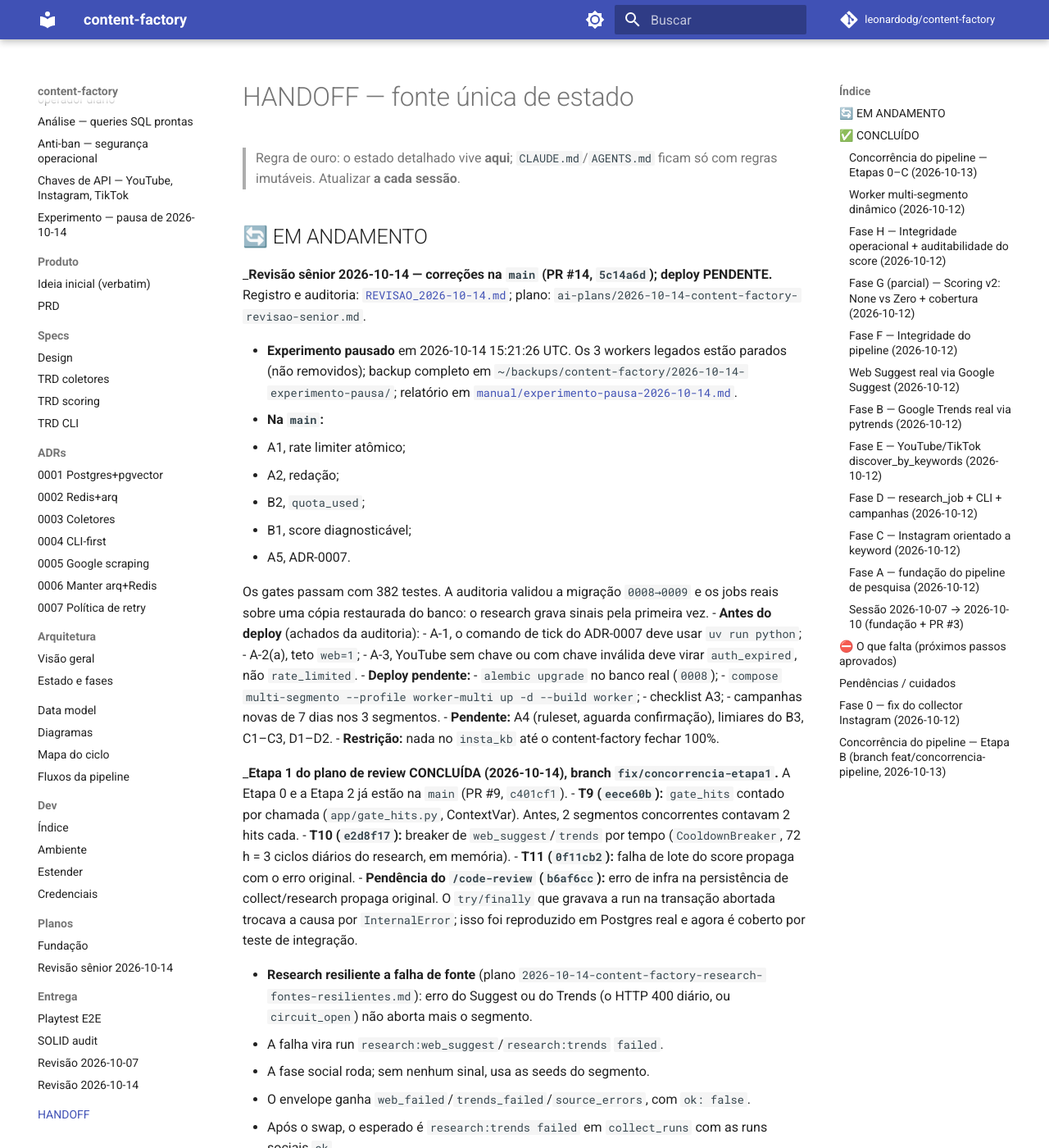
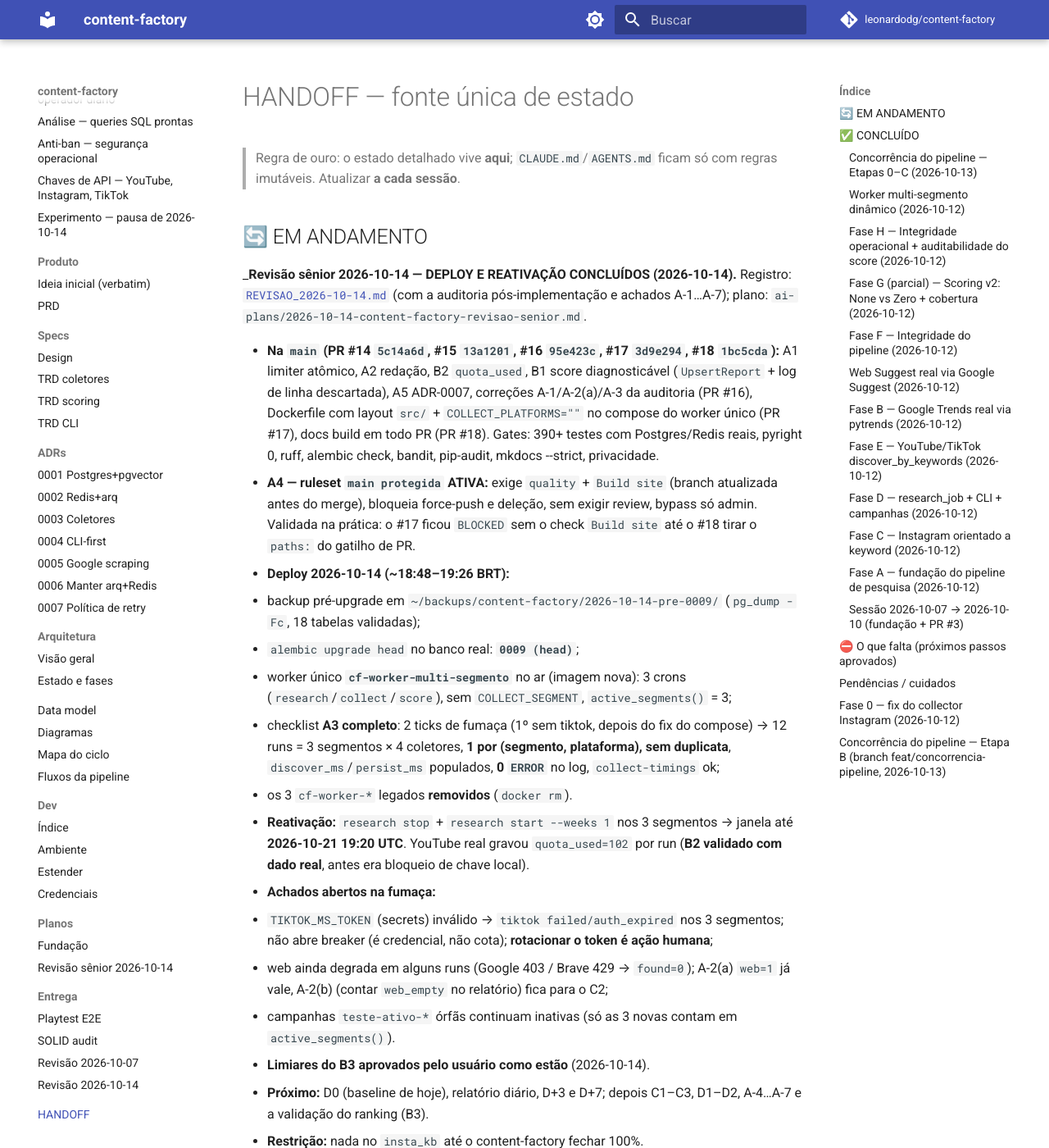
Before and after one commit to leonardodg/content-factory, an MkDocs documentation site: the page built from docs/HANDOFF.md, in a window 1280 px wide and 1400 px high. Shown: the whole window at 82% size. Built offline with MkDocs 1.6.1 and Material for MkDocs 9.7.7, drawn with Linux system fonts in a browser that asks for light colours; comment, search, counter and statistics services are not loaded; some of the changed text lies outside the part shown.

Commit message:
docs: estado final — deploy, A3 completo e reativação (2026-10-14)

```diff
--- a/docs/HANDOFF.md
+++ b/docs/HANDOFF.md
@@ -5,36 +5,52 @@
 
 ## 🔄 EM ANDAMENTO
 
-_**Revisão sênior 2026-10-14 — correções na `main` (PR #14, `5c14a6d`); deploy PENDENTE.**
-Registro e auditoria: [`REVISAO_2026-10-14.md`](REVISAO_2026-10-14.md); plano:
+_**Revisão sênior 2026-10-14 — DEPLOY E REATIVAÇÃO CONCLUÍDOS (2026-10-14).**
+Registro: [`REVISAO_2026-10-14.md`](REVISAO_2026-10-14.md) (com a auditoria
+pós-implementação e achados A-1…A-7); plano:
 `ai-plans/2026-10-14-content-factory-revisao-senior.md`.
 
-- **Experimento pausado** em 2026-10-14 15:21:26 UTC. Os 3 workers legados
-  estão parados (não removidos); backup completo em
-  `~/backups/content-factory/2026-10-14-experimento-pausa/`; relatório em
-  [`manual/experimento-pausa-2026-10-14.md`](manual/experimento-pausa-2026-10-14.md).
-- **Na `main`:**
-  - A1, rate limiter atômico;
-  - A2, redação;
-  - B2, `quota_used`;
-  - B1, score diagnosticável;
-  - A5, ADR-0007.
-
-  Os gates passam com 382 testes. A auditoria validou a migração
-  `0008→0009` e os jobs reais sobre uma cópia restaurada do banco: o
-  research grava sinais pela primeira vez.
-- **Antes do deploy** (achados da auditoria):
-  - A-1, o comando de tick do ADR-0007 deve usar `uv run python`;
-  - A-2(a), teto `web=1`;
-  - A-3, YouTube sem chave ou com chave inválida deve virar
-    `auth_expired`, não `rate_limited`.
-- **Deploy pendente:**
-  - `alembic upgrade` no banco real (`0008`);
-  - `compose multi-segmento --profile worker-multi up -d --build worker`;
-  - checklist A3;
-  - campanhas novas de 7 dias nos 3 segmentos.
-- **Pendente:** A4 (ruleset, aguarda confirmação), limiares do B3,
-  C1–C3, D1–D2.
+- **Na `main` (PR #14 `5c14a6d`, #15 `13a1201`, #16 `95e423c`,
+  #17 `3d9e294`, #18 `1bc5cda`):** A1 limiter atômico, A2 redação,
+  B2 `quota_used`, B1 score diagnosticável (`UpsertReport` + log de linha
+  descartada), A5 ADR-0007, correções A-1/A-2(a)/A-3 da auditoria (PR #16),
+  Dockerfile com layout `src/` + `COLLECT_PLATFORMS=""` no compose do
+  worker único (PR #17), docs build em todo PR (PR #18). Gates: 390+
+  testes com Postgres/Redis reais, pyright 0, ruff, alembic check, bandit,
+  pip-audit, mkdocs --strict, privacidade.
+- **A4 — ruleset `main protegida` ATIVA:** exige `quality` + `Build site`
+  (branch atualizada antes do merge), bloqueia force-push e deleção, sem
+  exigir review, bypass só admin. Validada na prática: o #17 ficou
+  `BLOCKED` sem o check `Build site` até o #18 tirar o `paths:` do
+  gatilho de PR.
+- **Deploy 2026-10-14 (~18:48–19:26 BRT):**
+  - backup pré-upgrade em `~/backups/content-factory/2026-10-14-pre-0009/`
+    (`pg_dump -Fc`, 18 tabelas validadas);
+  - `alembic upgrade head` no banco real: **`0009 (head)`**;
+  - worker único **`cf-worker-multi-segmento`** no ar (imagem nova):
+    3 crons (`research`/`collect`/`score`), sem `COLLECT_SEGMENT`,
+    `active_segments()` = 3;
+  - checklist **A3 completo**: 2 ticks de fumaça (1º sem tiktok, depois do
+    fix do compose) → 12 runs = 3 segmentos × 4 coletores, **1 por
+    (segmento, plataforma), sem duplicata**, `discover_ms`/`persist_ms`
+    populados, **0 `ERROR`** no log, `collect-timings` ok;
+  - os 3 `cf-worker-*` legados **removidos** (`docker rm`).
+- **Reativação:** `research stop` + `research start --weeks 1` nos 3
+  segmentos → janela até **2026-10-21 19:20 UTC**. YouTube real gravou
+  `quota_used=102` por run (**B2 validado com dado real**, antes era
+  bloqueio de chave local).
+- **Achados abertos na fumaça:**
+  - `TIKTOK_MS_TOKEN` (secrets) inválido → `tiktok failed/auth_expired`
+    nos 3 segmentos; não abre breaker (é credencial, não cota);
+    **rotacionar o token é ação humana**;
+  - web ainda degrada em alguns runs (Google 403 / Brave 429 → `found=0`);
+    A-2(a) `web=1` já vale, A-2(b) (contar `web_empty` no relatório)
+    fica para o C2;
+  - campanhas `teste-ativo-*` órfãs continuam inativas (só as 3 novas
+    contam em `active_segments()`).
+- **Limiares do B3 aprovados pelo usuário como estão** (2026-10-14).
+- **Próximo:** D0 (baseline de hoje), relatório diário, D+3 e D+7;
+  depois C1–C3, D1–D2, A-4…A-7 e a validação do ranking (B3).
 - **Restrição:** nada no `insta_kb` até o content-factory fechar 100%.
 
 _**Etapa 1 do plano de review CONCLUÍDA (2026-10-14), branch
@@ -124,13 +140,14 @@ horário de cron perdido. `cf-python` (CLI, `restart=no`) ficou parado:
 segmentos com Google Trends HTTP 400 (`UpstreamChanged`) — pendência
 conhecida da Fase H._
 
-_Experimento de 7 dias em curso (até **2026-10-19**): 3 containers na imagem
-pré-concorrência — não fazer `--build`/restart neles; a troca 3 workers → 1
-worker único (`docker-compose.multi-segmento.yml`, já na main) SÓ após o
-dia 19, com dados exportados antes. Depois do swap: sessão de design da
-Fase I (contrato `insta_kb`) — ver roadmap, ainda não iniciada. Validação
-empírica do ranking (ferramenta `cf score-sample` entregue; o veredito
-sobre os pesos é humano, com dados reais)._
+_Experimento de 7 dias — **SUPERADO (2026-10-14)**: a troca 3 workers → 1
+worker único foi aplicada antes do dia 19 (deploy da revisão sênior, ver o
+bloco de abertura desta seção); os 3 containers legados já foram removidos
+(`docker rm`) e a nova janela de 7 dias do research vai até **2026-10-21**.
+Depois da janela: sessão de design da Fase I (contrato `insta_kb`) — ver
+roadmap, ainda não iniciada. Validação empírica do ranking (ferramenta
+`cf score-sample` entregue; o veredito sobre os pesos é humano, com dados
+reais)._
 
 _Worker multi-segmento mergeado (`a4faf04`) e revisado (2026-10-13): teste
 real contra o Postgres/Redis do experimento achou 2 bugs de isolamento por
@@ -141,16 +158,7 @@ por simetria), 3 testes novos, 233 passed + 9 gates verdes. Também achado e
 limpo: 9 campanhas `teste-ativo-*` órfãs (testes de aceitação antigos nunca
 parados) estavam ativas na base real — `cf research stop` rodado em todas,
 só `velas-artesanais`/`sabonetes-artesanais`/`resina-artesanal` seguem
-ativas. **Verificação empírica 2026-10-13 (corrige premissa do review externo):** os 3 containers rodam imagens criadas em `2026-10-12 23:26`, **anteriores** aos commits multi-segmento (`c9f1e41`+, `2026-10-13 00:01`). Dentro do container, `active_segments` tem **0 ocorrências** em `/app/content_factory/infra/queue/worker.py`, que ainda lê `os.getenv("COLLECT_SEGMENT")`; o md5 diverge do arquivo no repo. Conclusão: **não há coleta duplicada hoje**. O risco é latente — qualquer `docker compose up --build` ou restart com a `main` atual passa a triplicar. P0 rebaixado de "incidente em andamento" para "trava antes do próximo rebuild". **Data de corte: 2026-10-19** (fim do experimento de 7 dias) — código, testes e compose novo ficam prontos durante a semana; a troca 3 workers → 1 worker multi-segmento só é aplicada depois do dia 19. **Risco ainda não resolvido** (não é bug de código, é operacional):
-os 3 containers do experimento (`docker-compose.experimento-7dias.yml`)
-continuam na imagem PRÉ-merge (ainda lê `COLLECT_SEGMENT`) — não fazer
-`--build`/restart neles sem já ter trocado pelo worker único, senão cada um
-passa a processar TODOS os segmentos ativos sem lock compartilhado entre si
-(Redis separado por container) e tripli­ca o trabalho. Próximo passo sugerido
-depois do swap de compose: sessão de design da Fase I (contrato `insta_kb`)
-— ver roadmap, ainda não iniciada. Validação empírica do ranking (ferramenta
-`cf score-sample` entregue; o veredito sobre os pesos é humano, com dados
-reais).
+ativas. **Verificação empírica 2026-10-13 (corrige premissa do review externo):** os 3 containers rodam imagens criadas em `2026-10-12 23:26`, **anteriores** aos commits multi-segmento (`c9f1e41`+, `2026-10-13 00:01`). Dentro do container, `active_segments` tem **0 ocorrências** em `/app/content_factory/infra/queue/worker.py`, que ainda lê `os.getenv("COLLECT_SEGMENT")`; o md5 diverge do arquivo no repo. Conclusão: **não há coleta duplicada hoje**. O risco é latente — qualquer `docker compose up --build` ou restart com a `main` atual passa a triplicar. P0 rebaixado de "incidente em andamento" para "trava antes do próximo rebuild". **Data de corte: 2026-10-19** (fim do experimento de 7 dias) — código, testes e compose novo ficam prontos durante a semana; a troca 3 workers → 1 worker multi-segmento só é aplicada depois do dia 19. ~~**Risco ainda não resolvido**~~ — **RESOLVIDO (2026-10-14)**: a troca foi aplicada, os 3 containers do experimento (`docker-compose.experimento-7dias.yml`) foram removidos e só o worker único (`cf-worker-multi-segmento`) está no ar.
 
 ## ✅ CONCLUÍDO
 
@@ -524,17 +532,22 @@ guard-rail, tabela e orquestrador; Fases B–E pendem de decisão do usuário.
    `skipped`, collector Instagram). **Pendências do usuário**:
    (a) submeter **App Review do Meta** (*Instagram Public Content Access*,
    gate #10 — até lá o fallback own-media cobre a coleta; ver
-   `docs/PLANO_TESTE_E2E.md` §Bug 4); (b) `TIKTOK_MS_TOKEN` vazio (por design)
+   `docs/PLANO_TESTE_E2E.md` §Bug 4); (b) ~~`TIKTOK_MS_TOKEN` vazio~~ —
+   o token está nos secrets mas está **inválido/expirado** (fumaça
+   2026-10-14: `tiktok failed/auth_expired` nos 3 segmentos) —
+   **rotacionar (ação humana)**
 3. Fase de IA (replication/production + renormalização de pesos) e spec de
    segurança TOCTOU — próximos planos, não desta entrega
-4. **Worker multi-segmento — pós-experimento de 7 dias** (branch
-   `feat/worker-multi-segmento` já entrega o código; falta a operação):
-   (a) trocar `.devcontainer/docker-compose.experimento-7dias.yml` (3
-   workers, 3 índices Redis) por 1 único `worker` (profile `worker`
-   existente) — a env `COLLECT_SEGMENT` já é inerte e sai junto;
-   (b) teste de aceitação: `cf segment load` + `cf research start
-   --weeks 1` pra um 4º segmento SEM reiniciar container e confirmar no
-   próximo tick de `collect_job`/`score_job`/`research_job`
+4. ~~Worker multi-segmento — troca 3→1~~ **FEITO (2026-10-14)**: worker
+   único no ar (A3 completo), legados removidos. Resta o teste de
+   aceitação: `cf segment load` + `cf research start --weeks 1` pra um 4º
+   segmento SEM reiniciar container e confirmar no próximo tick de
+   `collect_job`/`score_job`/`research_job`
+5. **Backlog pós-reativação (2026-10-14):** ciclo D em curso (D0 hoje,
+   D+3, D+7 com relatórios manuais); depois C1–C3 (relatório diário
+   automatizado, coleta só de insights), D1–D2 (alertas/limiares
+   operacionais), B3 (validação do ranking com `cf score-sample`), A-2(b)
+   (`web_empty` no relatório), A-4…A-7 (backlog da auditoria da REVISÃO)
 
 ## Pendências / cuidados
 
--- a/docs/ai-plans/2026-10-14-content-factory-revisao-senior.md
+++ b/docs/ai-plans/2026-10-14-content-factory-revisao-senior.md
@@ -287,25 +287,36 @@ esperar 19/10, salvar tudo, corrigir e reativar os 3 segmentos já no worker
 1. ✅ **Pausa:** 3 workers legados parados às 15:21:26 UTC e backup
    completo. Detalhes em
    [`manual/experimento-pausa-2026-10-14.md`](../manual/experimento-pausa-2026-10-14.md).
-2. **Correções desta rodada**, em ordem, com TDD e 1 commit por task:
-   A1 (rate limiter atômico) → A2 (redação) → B2 (`quota_used`) → B1
-   (score diagnosticável) → A5 (ADR-0007).
-   - A4 (ruleset) depende da confirmação do usuário.
+2. ✅ **Correções desta rodada** (PR #14, `5c14a6d`), em ordem, com TDD e
+   1 commit por task: A1 (rate limiter atômico) → A2 (redação) → B2
+   (`quota_used`) → B1 (score diagnosticável) → A5 (ADR-0007).
+   - ✅ A4 (ruleset): criada e ativa — `main protegida` id 25095494,
+     exige `quality` + `Build site`, bypass só admin.
+   - ✅ Achados da auditoria pós-implementação A-1, A-2(a), A-3
+     (PR #16, `95e423c`); A-2(b) e A-4…A-7 ficam para depois da
+     reativação.
    - C/D ficam para depois da reativação.
-3. **Deploy (A3, adiantado para hoje):**
-   - merge na `main` com CI verde;
-   - `alembic upgrade head` no banco real (está em `0008`, a `main` pede
-     `0009`), com backup antes, que já foi feito;
-   - build da imagem e `docker compose … multi-segmento … --profile
-     worker-multi up -d worker`;
-   - verificações do checklist A3: sem `COLLECT_SEGMENT`, 3 crons,
-     `active_segments()` = 3.
-4. **Reativação:**
-   - `cf research stop` + `cf research start --weeks 1` nos 3 segmentos,
-     para a janela nova começar no deploy;
-   - disparar 1 `collect_job` manual de fumaça (fora do cron) e conferir 1
-     run por (segmento, plataforma), sem duplicata e com `discover_ms`
-     populado.
+   - ✅ Limiares do B3: **aprovados pelo usuário como estão** (2026-10-14).
+3. ✅ **Deploy (A3, adiantado para hoje):**
+   - ✅ merge na `main` com CI verde (PRs #14, #15, #16, #17, #18);
+   - ✅ `alembic upgrade head` no banco real (`0008` → **`0009`**), com
+     backup antes em `~/backups/content-factory/2026-10-14-pre-0009/`;
+   - ✅ build da imagem + worker único `cf-worker-multi-segmento` no ar
+     (2 correções de build descobertas na fumaça: Dockerfile com layout
+     `src/` (PR #17) e `COLLECT_PLATFORMS=""` no compose para o tiktok do
+     segmento ser coletado (PR #17));
+   - ✅ checklist A3 completo: sem `COLLECT_SEGMENT`, 3 crons,
+     `active_segments()` = 3, 0 `ERROR` no log, `collect-timings` ok;
+   - ✅ os 3 workers legados removidos (`docker rm`).
+4. ✅ **Reativação:**
+   - ✅ `cf research stop` + `cf research start --weeks 1` nos 3
+     segmentos → janela até **2026-10-21 19:20 UTC**;
+   - ✅ 2 `collect_job` manuais de fumaça: 12 runs = 3 × 4 coletores, 1
+     por (segmento, plataforma), sem duplicata, `discover_ms` populado;
+   - ✅ YouTube real com `quota_used=102` (B2 validado com dado real).
+   - **Achados na fumaça (ações/acompanhamento):** `TIKTOK_MS_TOKEN`
+     inválido → `auth_expired` nos 3 segmentos (rotacionar, ação humana);
+     web ainda degrada em alguns runs (A-2(b) no C2).
 
 # Plano de análise dos relatórios
 
```
